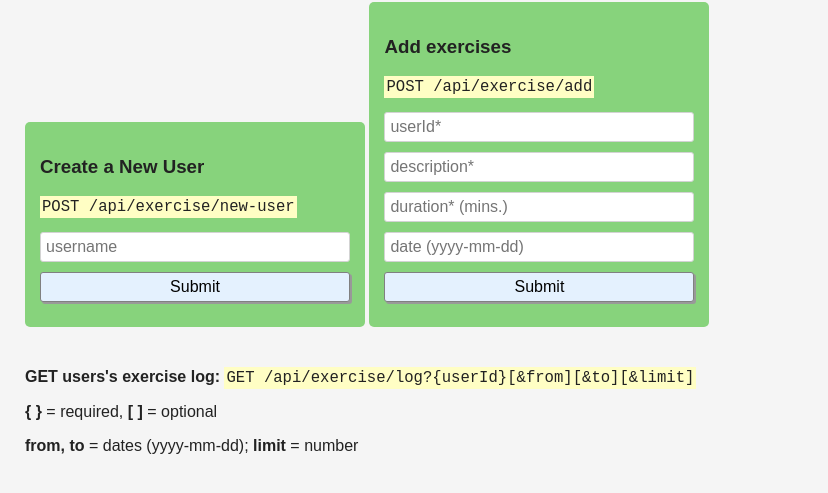
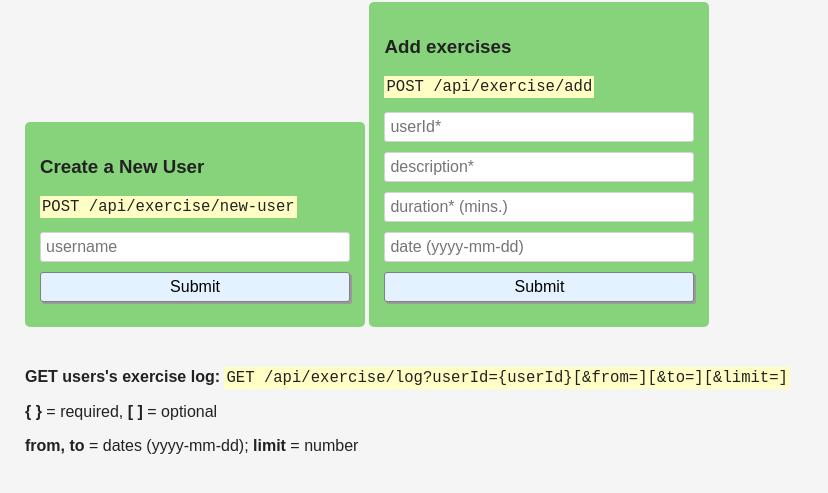
Before and after one commit to JP-Dub/exercise-tracker, a website: page views/index.html in a window 1280 px wide. Shown: the part 81-574 px from the top of the page, without its empty margins (0-828 px from the left). Drawn offline with Linux system fonts and the light colour scheme; files that its build step writes are made by us from their sources.

Commit message:
🎒📖 Checkpoint ./controllers/server.js:553280/148 ./views/index.html:553280/10

```diff
--- a/controllers/server.js
+++ b/controllers/server.js
@@ -55,7 +55,7 @@ function ClickHandler ()  {
     this.printLog = (req, res) => {
      //userId: Object.keys(req.query)[0]
       var idNum = Object.keys(req.query)[0];
-      console.log(req.params, req.query)
+      console.log(req.query, req.query)
       Users.find({ userId: idNum }).select('log').exec( (err, user) => {
         if(err) throw err;
         console.log(user)
@@ -73,3 +73,4 @@ module.exports = ClickHandler;
 
 // /api/exercise/log?Joel-R82uIB
 // /api/exercise/log?Jeff-Imarpb
+//  https://exercise-tracxer.glitch.me/api/exercise/log?userId=Jeff-Imarpb&from=2018-01-01&to=2018-07-01&limit=4
--- a/views/index.html
+++ b/views/index.html
@@ -26,7 +26,7 @@
             <input id="dat" type="text" name="date" placeholder="date (yyyy-mm-dd)">
             <input type="submit" value="Submit">
           </form>
-          <p><strong>GET users's exercise log: </strong><code>GET /api/exercise/log?{userId}[&amp;from][&amp;to][&amp;limit]</code></p>
+          <p><strong>GET users's exercise log: </strong><code>GET /api/exercise/log?userId={userId}[&amp;from=][&amp;to=][&amp;limit=]</code></p>
           <p><strong>{ }</strong> = required, <strong>[ ]</strong> = optional</p>
           <p><strong>from, to</strong> = dates (yyyy-mm-dd); <strong>limit</strong> = number</p>
       </div>
```
